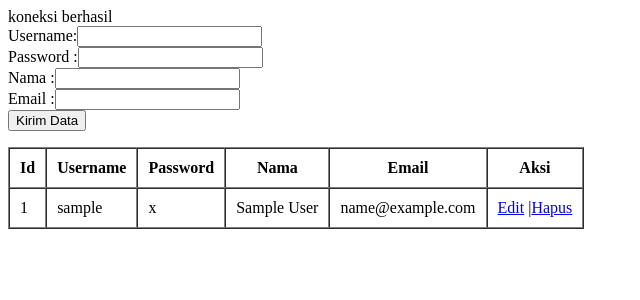
After one commit to jrceplos420/situs-web_1, a PHP site: page /materi44.php in a window 1280 px wide. The commit adds this page. Shown: the top 300 px of the page, without its empty margins (0-640 px from the left). Run offline with PHP 8.4, Linux system fonts and the light colour scheme; tables that the repository leaves empty or names only in its code hold one stand-in row (values such as "Sample post").

Commit message:
pertemuan 6

```diff
--- a/materi1.php
+++ b/materi1.php
@@ -2,7 +2,7 @@
 echo "<br<button><a href='materi11.php'>materi 1 : variable dan tipe data</a><button>";
 echo "<br<button><a href='materi11.php'>materi 2 : kodnisi dan looping</a><button>";
 echo "<br<button><a href='materi11.php'>materi 3 : function</a><button>";
-echo "<br<button><a href='materi11.php'>materi 4 :
+echo "<br<button><a href='materi11.php'>materi 4 : database</a><button>";
 echo "<br<button><a href='materi11.php'>materi 5 :
 echo "<br<button><a href='materi11.php'>materi 6 :
 echo "<br<button><a href='materi11.php'>materi 7 :
--- /dev/null
+++ b/materi44.php
@@ -0,0 +1,105 @@
+<?php
+include 'koneksi.php';
+
+if (isset($_GET['hapus'])) {
+    $id = $_GET['hapus'];
+    mysqli_query($koneksi, "DELETE FROM user WHERE id='$id'");
+    header("Location: materi4.php");
+    exit;
+}
+
+if (isset($_POST['update'])) {
+    mysqli_query($koneksi, "UPDATE user SET
+        username='$_POST[username]',
+        password='$_POST[password]',
+        nama='$_POST[nama]',
+        email='$_POST[email]'
+        WHERE id='$_POST[id]'
+    ");
+    header("Location: materi4.php");
+    exit;
+}
+
+$dataEdit = null;
+if (isset($_GET['edit'])) {
+    $idEdit = $_GET['edit'];
+    $resultEdit = mysqli_query($koneksi, "SELECT * FROM user WHERE id='$idEdit'");
+    $dataEdit = mysqli_fetch_assoc($resultEdit);
+}
+?>
+
+<form method="POST">
+    Username:<input type="text" name="username"><br>
+    Password :<input type="password" name="password"><br>
+    Nama :<input type="text" name="nama"><br>
+    Email :<input type="text" name="email"><br>
+    <input type="submit" value="Kirim Data" name = "kirim"><br>
+</form>
+
+<?php
+if (isset($_POST['kirim'])) {
+    $username = $_POST['username'];
+    $password = $_POST['password'];
+    $nama = $_POST['nama'];
+    $email = $_POST['email'];
+
+    $query = "INSERT INTO user (username, password, nama, email)
+              VALUES ('$username', '$password', '$nama', '$email')";
+
+    if (mysqli_query($koneksi, $query)) {
+        echo "Data berhasil ditambah";
+    } else {
+        echo "Data gagal ditambahkan";
+    }
+}
+?>
+
+<?php if ($dataEdit) { ?>
+<form method="POST">
+    <input type="hidden" name="id" value="<?= $dataEdit['id'] ?>">
+    Username: <input type="text" name="username" value="<?= $dataEdit['username'] ?>"><br>
+    Password: <input type="text" name="password" value="<?= $dataEdit['password'] ?>"><br>
+    Nama: <input type="text" name="nama" value="<?= $dataEdit['nama'] ?>"><br>
+    Email: <input type="text" name="email" value="<?= $dataEdit['email'] ?>"><br>
+    <button type="submit" name="update">Update</button>
+</form>
+<br>
+<?php } ?>
+
+<table border="1" cellpadding="10" cellspacing="0">
+<tr>
+    <th>Id</th>
+    <th>Username</th>
+    <th>Password</th>
+    <th>Nama</th>
+    <th>Email</th>
+    <th>Aksi</th>
+</tr>
+
+<?php
+$query = "SELECT * FROM user";
+$result = mysqli_query($koneksi, $query);
+while ($row = mysqli_fetch_assoc ($result)) {
+    echo "<tr>";
+    echo "<td>" . $row['id'] . "</td>";
+    echo "<td>" . $row['username'] . "</td>";
+    echo "<td>" . $row['password'] . "</td>";
+    echo "<td>" . $row['nama'] . "</td>";
+    echo "<td>" . $row['email'] . "</td>";
+    echo "<td><a href='materi4.php?edit=" . $row['id'] . "'>Edit</a> |<a href='materi4.php?hapus=" .$row['id'] . "'>Hapus</a></td>";
+    echo "</tr>";
+}
+
+if (isset($_POST['kirim'])) {
+        $username = $_POST['username'];
+        $password = $_POST['password'];
+        $nama = $_POST['nama'];
+        $email = $_POST['email'];
+        $query = "UPDATE user SET username = '$username', password = '$password', nama = '$nama', email = '$email' WHERE id = '$id'";
+
+        if (mysqli_query($koneksi, $query)) {
+            echo "data berhasil diupdate";
+        }  else {
+            echo "data gagal diupdate";
+        }
+}
```
Also changed, not shown: contoh.php (+99 -4 lines), materi3.php (+8 -17 lines), materi4.php (+39 -0 lines).
